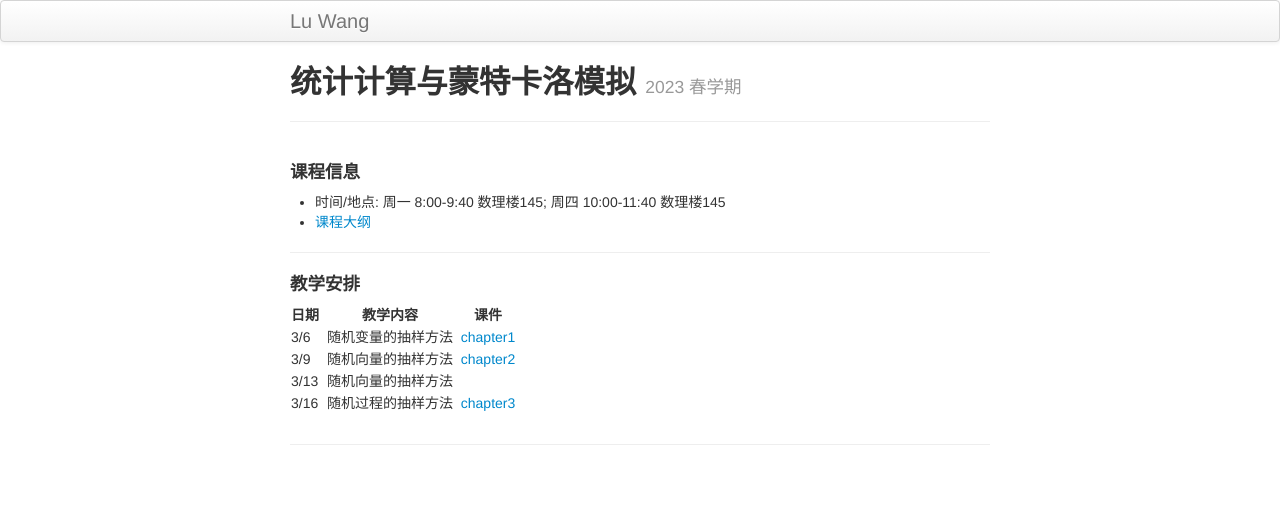
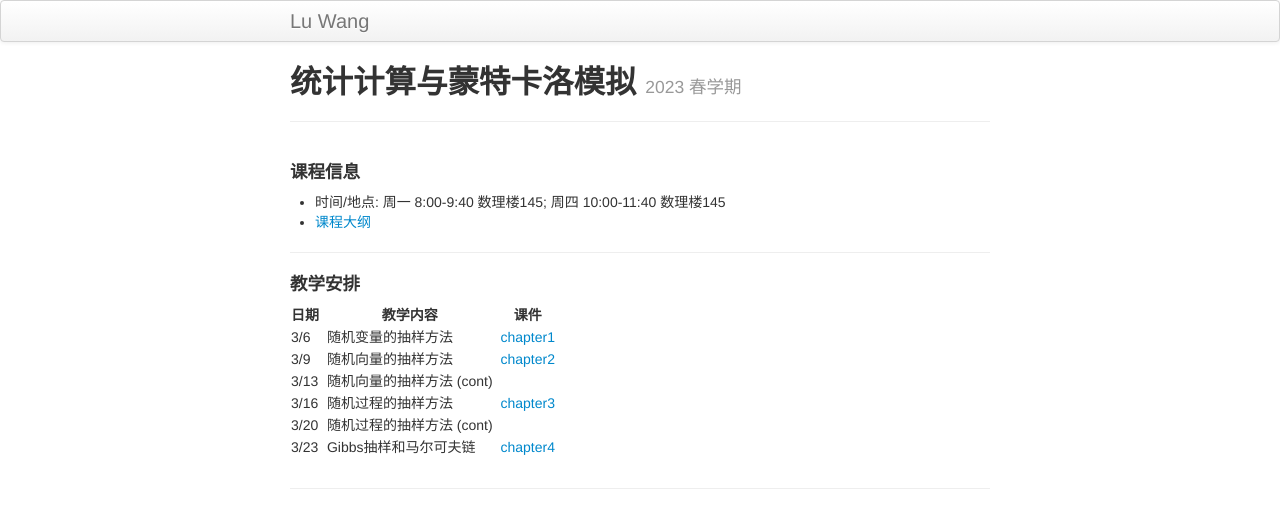
Before and after one commit to wangronglu/StatisticalComputing, a Jekyll site: the page built from index.md, in a window 1280 px wide. Shown: the top 528 px of the page. Built offline with Jekyll 4.4.1, drawn with Linux system fonts in a browser that asks for light colours.

Commit message:
Update index.md

```diff
--- a/index.md
+++ b/index.md
@@ -21,13 +21,13 @@ description: Course Website
 |---------------|---|--------------------------------|---|----------|
 | 3/6 || 随机变量的抽样方法 || [chapter1](Lectures/chapter1_handout.pdf) |
 | 3/9 || 随机向量的抽样方法 || [chapter2](Lectures/chapter2_handout.pdf) |
-| 3/13 || 随机向量的抽样方法 ||  |
+| 3/13 || 随机向量的抽样方法 (cont) ||  |
 | 3/16 || 随机过程的抽样方法 || [chapter3](Lectures/chapter3_handout.pdf) |
+| 3/20 || 随机过程的抽样方法 (cont) ||  |
+| 3/23 || Gibbs抽样和马尔可夫链 || [chapter4](Lectures/chapter4_handout.pdf) |
 
 <!--
 
-| 3/23 (13:30 - 15:00) || 随机过程的抽样方法 || [chapter3](Lectures/chapter3.pdf) [(handout)](Lectures/chapter3_handout.pdf)  |
-| 3/25 || Gibbs抽样 || [chapter4](Lectures/chapter4.pdf) [(handout)](Lectures/chapter4_handout.pdf) |
 | 3/30 || MCMC算法 ||  |
 | 4/1 || HMC, SMC算法 ||  |
 | 4/6 || EM算法，梯度下降法 ||  |
```
